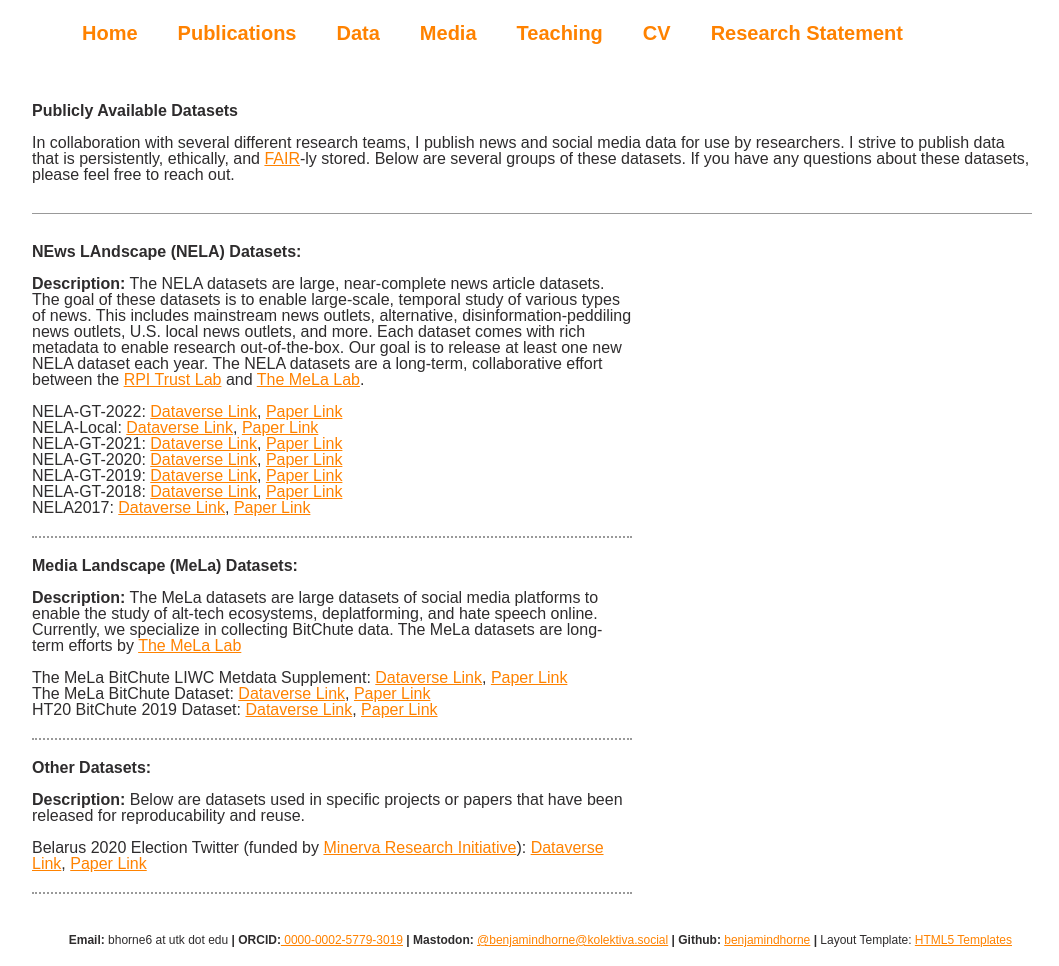
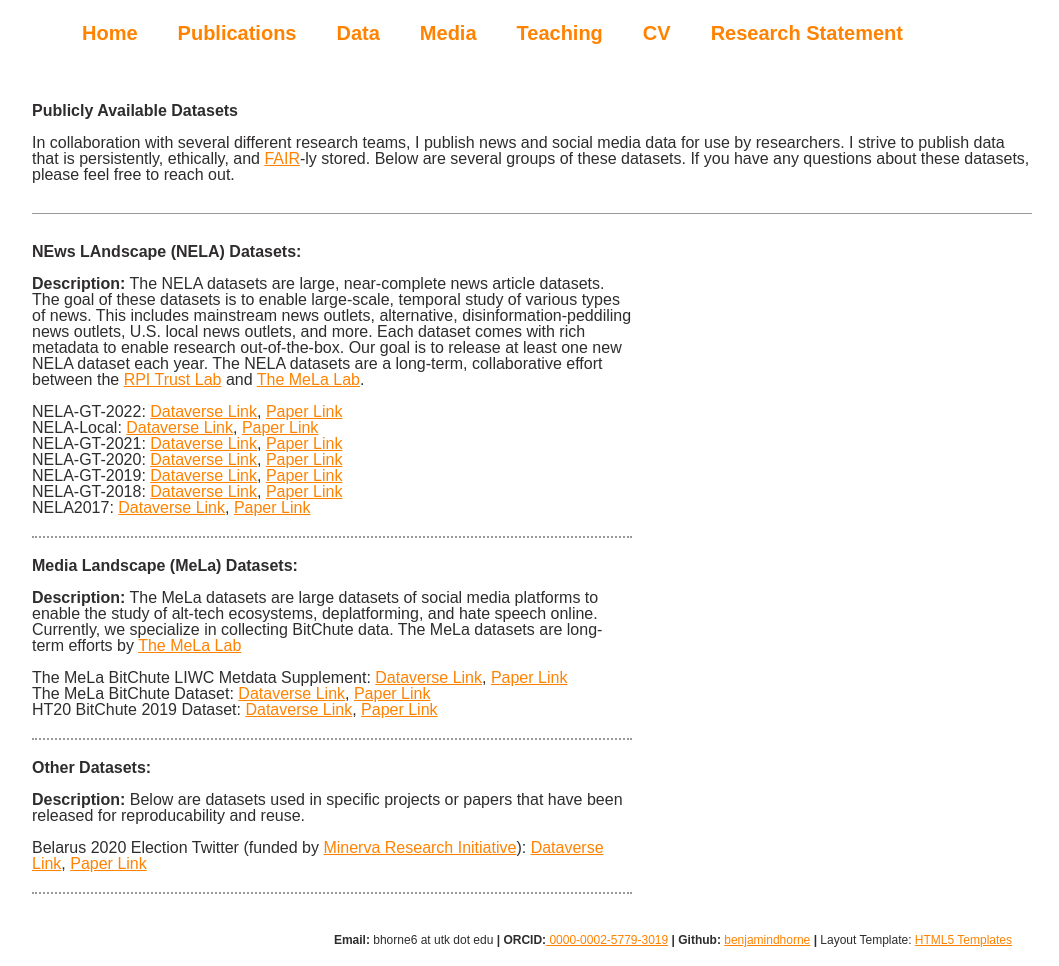
Before and after one commit to BenjaminDHorne/BenjaminDHorne.github.io, a plain HTML site: page data.html in a window 1280 px wide. Shown: the part 73-1039 px from the top of the page, without its empty margins (108-1167 px from the left). Drawn offline with Linux system fonts and the light colour scheme; a script that the page names is missing.

Commit message:
Update data.html

```diff
--- a/data.html
+++ b/data.html
@@ -74,7 +74,7 @@
 		</main>
 	</section>
 	<footer>
-		<p><b>Email:</b> bhorne6 at utk dot edu <b>|</b> <b>ORCID:</b><a href="https://orcid.org/0000-0002-5779-3019"> 0000-0002-5779-3019</a> <b>|</b> <b>Mastodon:</b> <a rel="me" href="https://kolektiva.social/@benjamindhorne">@benjamindhorne@kolektiva.social</a>  <b>|</b> <b>Github:</b> <a href="https://github.com/BenjaminDHorne">benjamindhorne</a> <b>|</b> Layout Template: <a href="https://html5-templates.com/" target="_blank" rel="nofollow">HTML5 Templates</a></p>
+		<p><b>Email:</b> bhorne6 at utk dot edu <b>|</b> <b>ORCID:</b><a href="https://orcid.org/0000-0002-5779-3019"> 0000-0002-5779-3019</a> <b>|</b> <b>Github:</b> <a href="https://github.com/BenjaminDHorne">benjamindhorne</a> <b>|</b> Layout Template: <a href="https://html5-templates.com/" target="_blank" rel="nofollow">HTML5 Templates</a></p>
 	</footer>
 
 </body>
```
